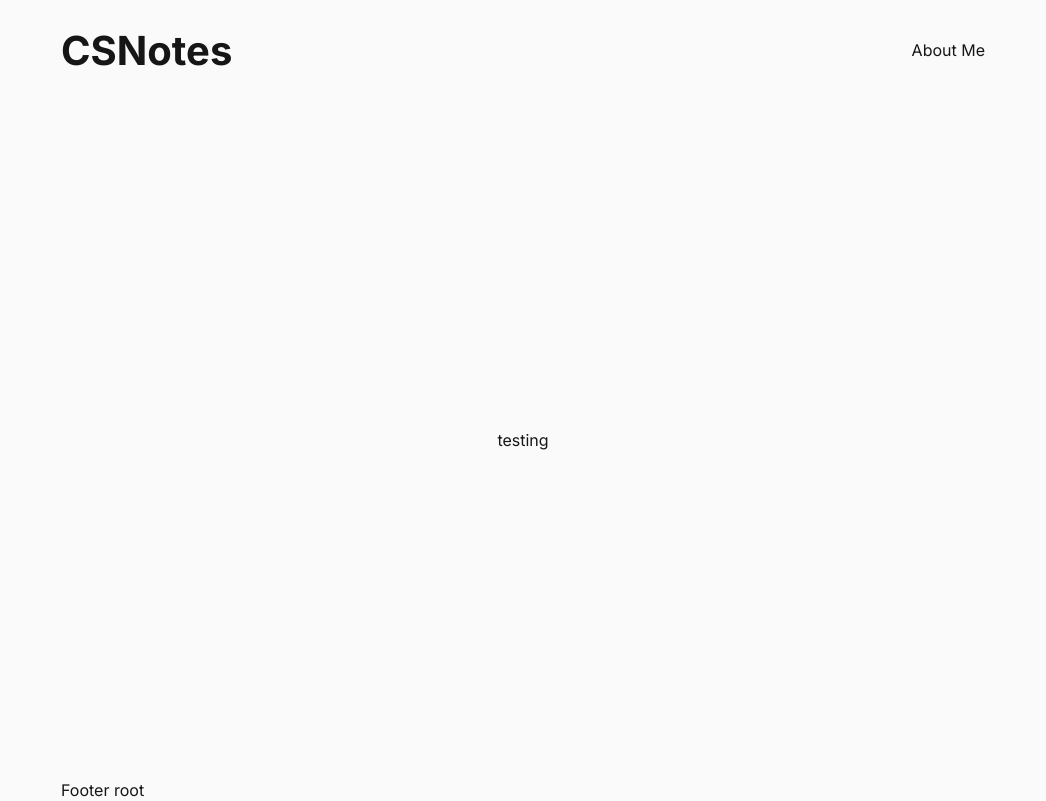
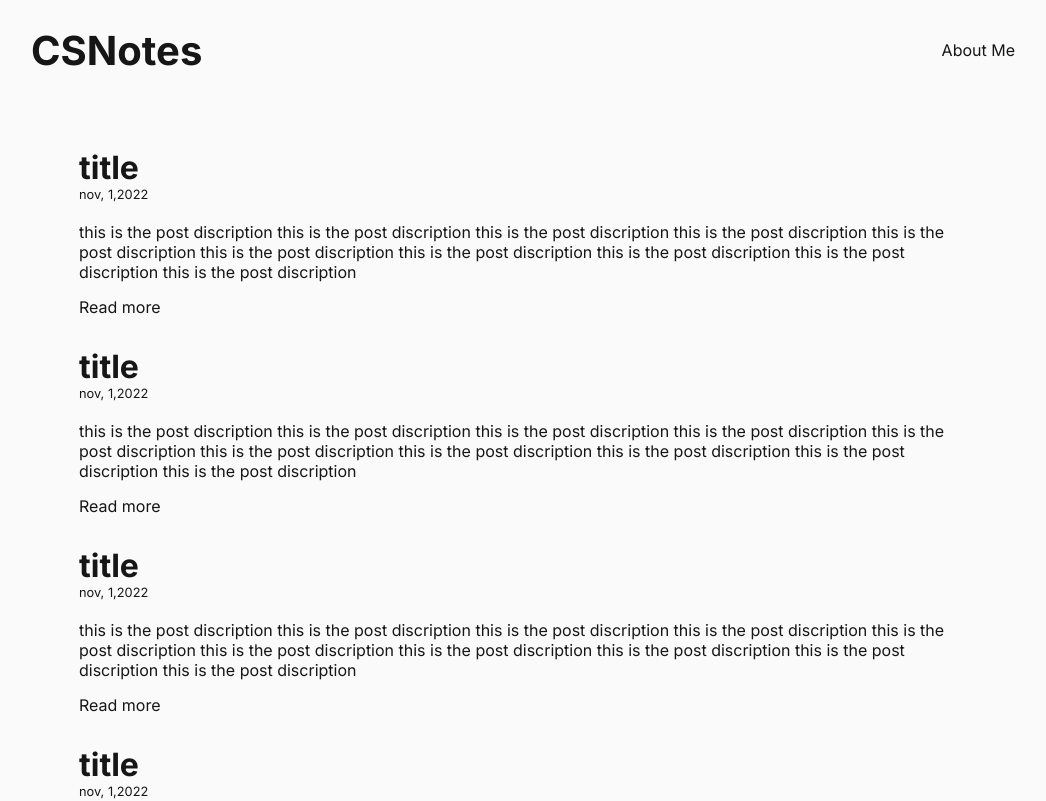
Before and after one commit to DawoodKamar/CSNotes, a Next.js app: page / in a window 1280 px wide. Shown: the top 801 px of the page, without its empty margins (117-1163 px from the left). Built offline with nearby package versions, Linux system fonts and the light colour scheme.

Commit message:
add postcards

```diff
--- a/src/app/globals.css
+++ b/src/app/globals.css
@@ -26,7 +26,7 @@ a {
 }
 
 .container {
-    width: 1536px;
+    width: 1366px;
     margin: auto;
     padding-left: 50px;
     padding-right: 50px;
@@ -36,11 +36,7 @@ a {
     justify-content: space-between;
 }
 
-@media (max-width: 1536px) {
-    .container{
-        width: 1366px  ;
-    }
-}
+
 
 @media (max-width: 1366px) {
     .container{
@@ -51,6 +47,8 @@ a {
 @media (max-width: 1280px) {
     .container{
         width: 1024px  ;
+        padding-left: 20px;
+        padding-right: 20px;
     }
 }
 
--- a/src/app/layout.jsx
+++ b/src/app/layout.jsx
@@ -6,8 +6,8 @@ import Footer from "@/components/Footer/Footer";
 const inter = Inter({ subsets: ["latin"] });
 
 export const metadata = {
-  title: "Create Next App",
-  description: "Generated by create next app",
+  title: "CSNotes",
+  description: "Created by Dawood Kamar",
 };
 
 export default function RootLayout({ children }) {
--- a/src/app/page.jsx
+++ b/src/app/page.jsx
@@ -1,11 +1,24 @@
 
 import styles from "./page.module.css";
+import Postcard from "@/components/postcard/Postcard";
 
 export default function Home() {
   return (
     <main className={styles.main}>
-      testing
-
+      <div className={styles.container}>
+        <div className={styles.post}>
+          <Postcard />
+        </div>
+        <div className={styles.post}>
+          <Postcard />
+        </div>
+        <div className={styles.post}>
+          <Postcard />
+        </div>
+        <div className={styles.post}>
+          <Postcard />
+        </div>
+      </div>
     </main>
   );
 }
--- a/src/app/page.module.css
+++ b/src/app/page.module.css
@@ -6,3 +6,21 @@
   padding: 6rem;
 
 }
+
+@media (max-width: 1280px) {
+  .main{
+      padding: 3rem;
+  }
+}
+
+@media (max-width: 640px) {
+  .main{
+      padding: 1.4rem;
+  }
+}
+
+.container {
+  display: flex;
+  flex-direction: column;
+  gap: 30px;
+}
--- a/src/components/Footer/Footer.jsx
+++ b/src/components/Footer/Footer.jsx
@@ -1,7 +1,13 @@
+import styles from "./footer.module.css";
+import Link from "next/link";
+
 
 const Footer = () => {
   return (
-    <div>Footer root</div>
+    <div className={styles.container}>
+      <Link href="/ "><h3 className={styles.logo}>CSNotes</h3></Link>
+      <Link href="https://dawoodkamar.com/">About Me</Link>
+    </div>
   )
 }
 
--- /dev/null
+++ b/src/components/Footer/footer.module.css
@@ -0,0 +1,10 @@
+.container{
+    height: 100px;
+    display: flex;
+    align-items: center;
+    justify-content: space-between;
+}
+
+.logo{
+    font-size: 1.25rem;
+}
--- /dev/null
+++ b/src/components/postcard/Postcard.jsx
@@ -0,0 +1,21 @@
+import Link from "next/link"
+import styles from "./postcard.module.css"
+
+const Postcard = () => {
+  return (
+    <div className={styles.container}>
+      <Link href="/blog/post">
+        <div className="top">
+          <h1 className={styles.title}>title</h1>
+          <p className={styles.date}>nov, 1,2022</p>
+        </div>
+        <div className={styles.bottom}>
+          <p className={styles.desc}>this is the post discription this is the post discription this is the post discription this is the post discription this is the post discription this is the post discription this is the post discription this is the post discription this is the post discription this is the post discription </p>
+        </div>
+        <p className={styles.read}>Read more</p>
+      </Link>
+    </div>
+  )
+}
+
+export default Postcard
--- /dev/null
+++ b/src/components/postcard/postcard.module.css
@@ -0,0 +1,16 @@
+.container:hover {
+    cursor: pointer;
+}
+
+.date{
+    font-size: 0.8rem;
+    margin-bottom: 20px;
+}
+
+.title {
+    font-size: 2rem;
+}
+
+.desc {
+    margin-bottom: 15px;
+}
```
